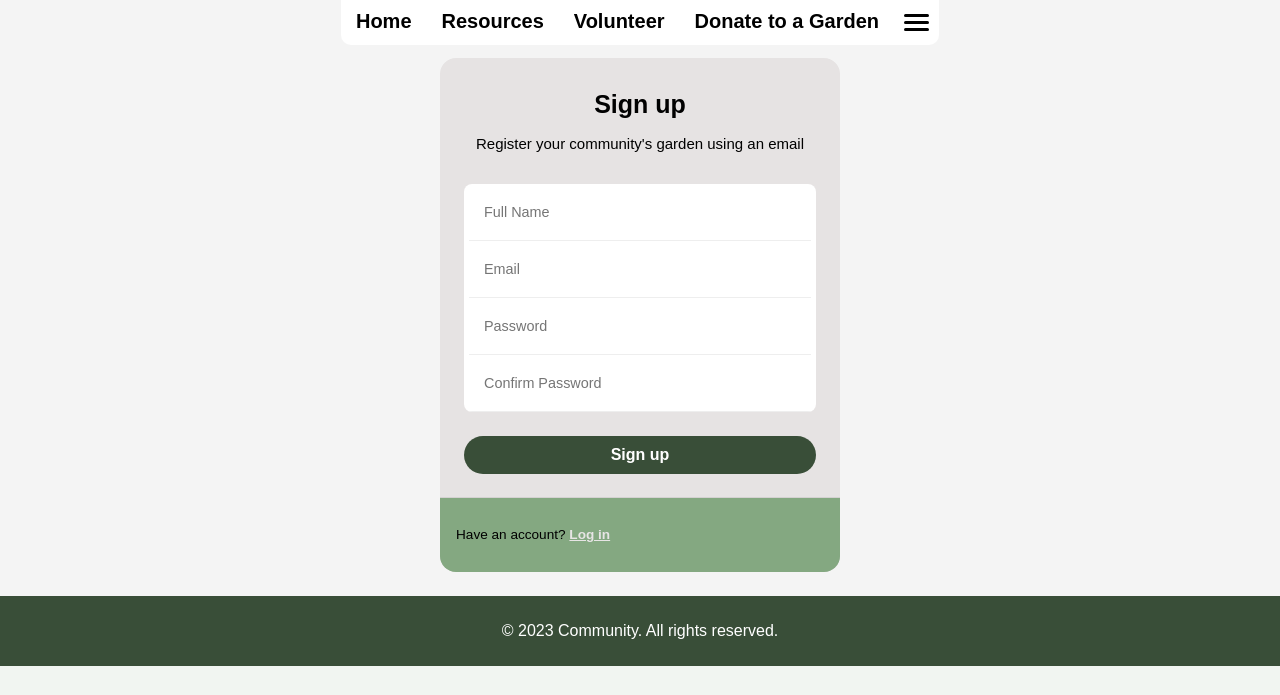
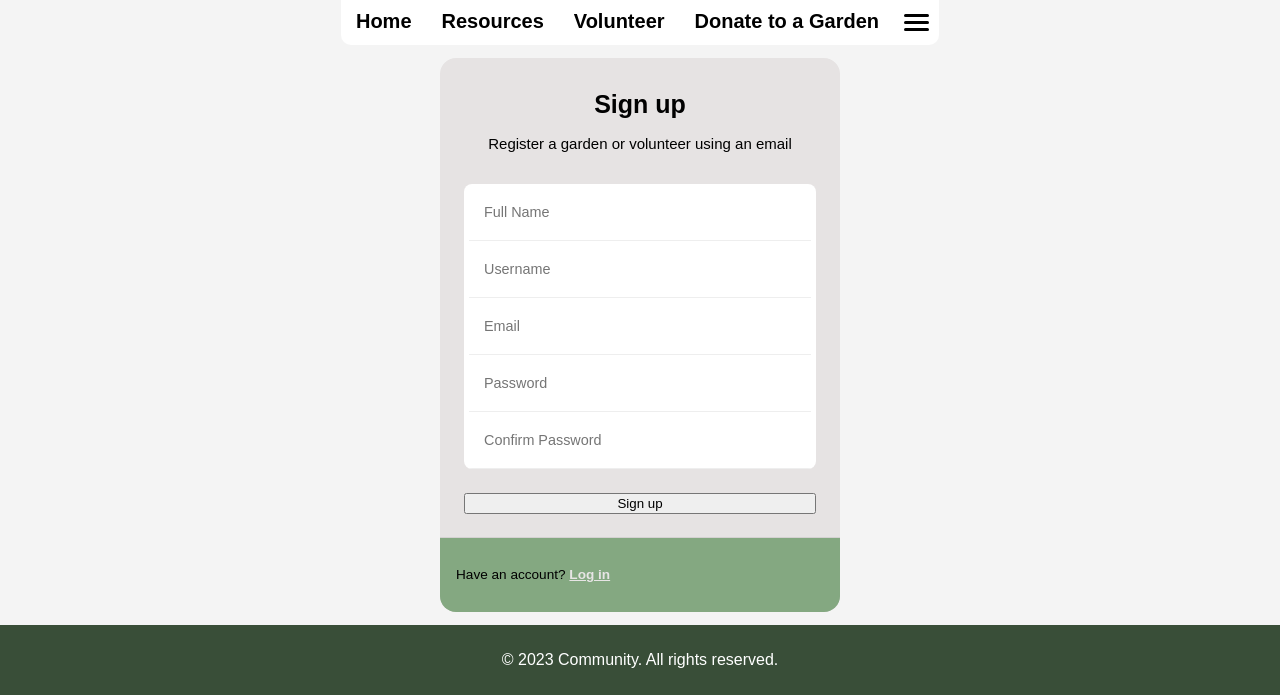
Before and after one commit to jlinares12/CPSC362-Project, a Flask app: page /register in a window 1280 px wide. Shown: the part 134-829 px from the top of the page. Before the commit the page ends 800 px from the top, so only its background shows below. Run offline with Flask 3, Linux system fonts and the light colour scheme.

Commit message:
replaced the input tags and the button tag with our registration_form variables

```diff
--- a/community_garden/templates/register_page.html
+++ b/community_garden/templates/register_page.html
@@ -6,18 +6,21 @@ Register
     {{super()}}
     <link rel="stylesheet" href="{{url_for('static',filename='css/registration.css')}}">
 {% endblock %}
+
 {% block content %}
+
 <div class="form-box">
-    <form class="form">
+    <form method="POST" class="form">
         <span class="title">Sign up</span>
-        <span class="subtitle">Register your community's garden using an email</span>
+        <span class="subtitle">Register a garden or volunteer using an email</span>
         <div class="form-container">
-            <input type="text" class="input" placeholder="Full Name"required>
-            <input type="email" class="input" placeholder="Email"required>
-            <input type="password" class="input" placeholder="Password"required>
-            <input type="password" class="input" placeholder="Confirm Password"required>
+            {{ form.name(class="input", placeholder="Full Name") }}
+            {{ form.username(class="input", placeholder="Username") }}
+            {{ form.email_address(class="input", placeholder="Email") }}
+            {{ form.password1(class="input", placeholder="Password") }}
+            {{ form.password2(class="input", placeholder="Confirm Password") }}
         </div>
-        <button>Sign up</button>
+        {{ form.submit(class="button")}}
     </form>
     <div class="form-section">
       <p>Have an account? <a href="{{url_for('login_page')}}">Log in</a> </p>
```
